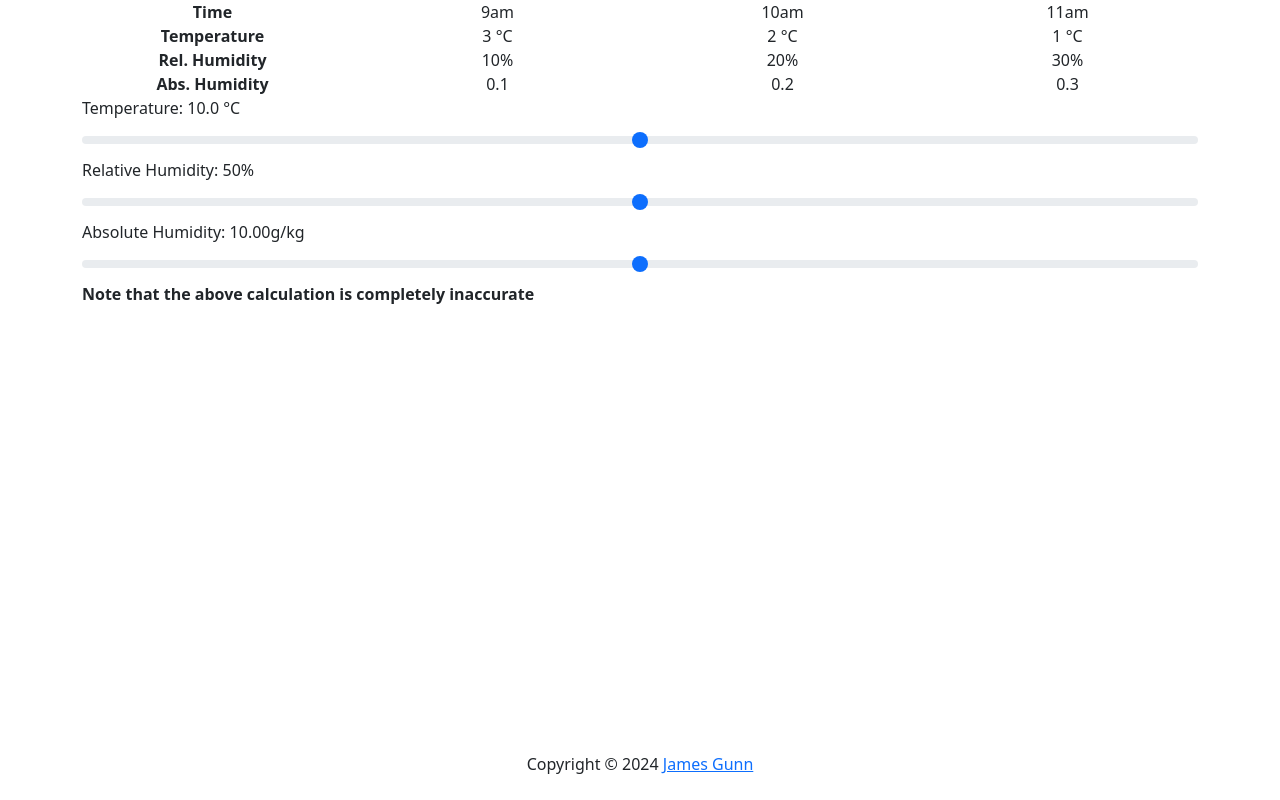
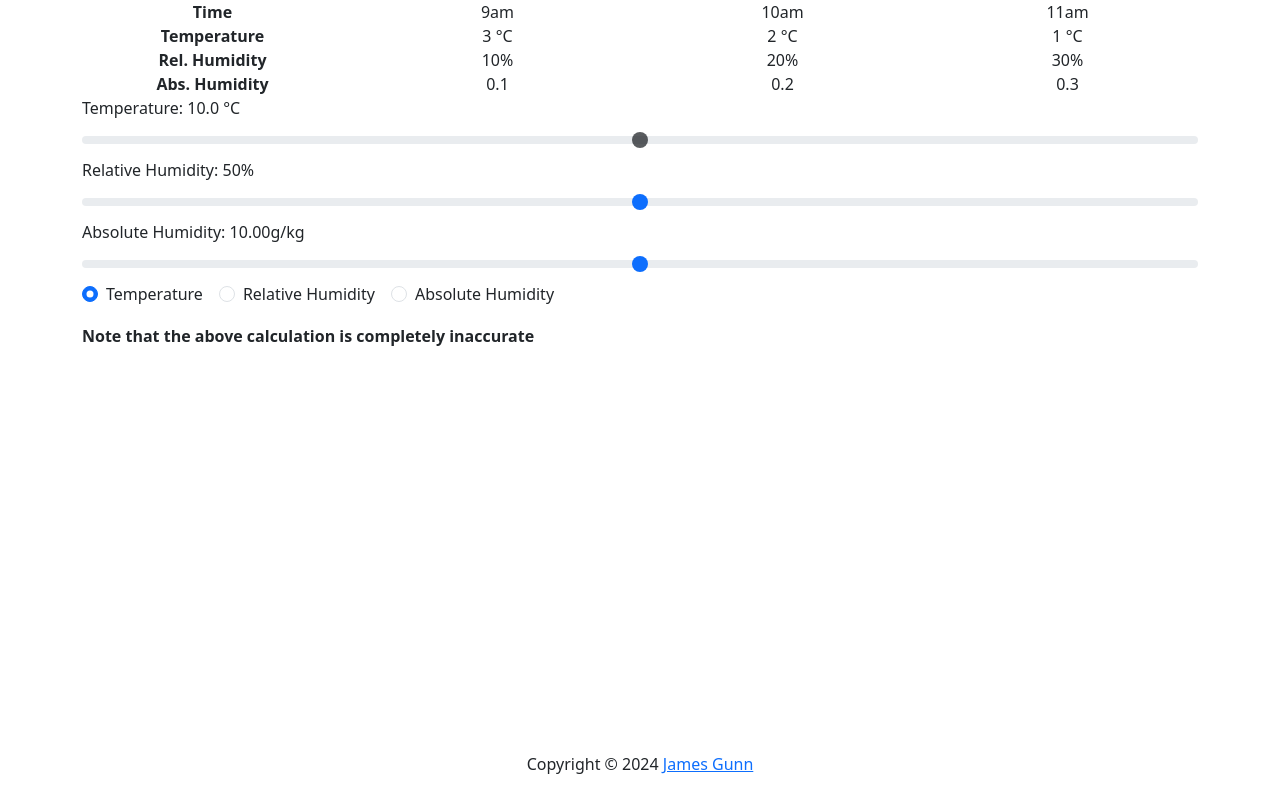
Before and after one commit to jag206/humidity, a React (Create React App) app: page / in a window 1280 px wide. Built offline with nearby package versions, Linux system fonts and the light colour scheme.

Commit message:
Add lock to humidity calculation

```diff
--- a/src/Widget.js
+++ b/src/Widget.js
@@ -3,6 +3,7 @@ import Container from 'react-bootstrap/Container';
 import Form from 'react-bootstrap/Form';
 
 const Widget = () => {
+    const [locked, setLocked] = useState("temp");
     const [temperature, setTemperature] = useState(10);
     const [relativeHumidity, setRelativeHumidity] = useState(50);
     const [absoluteHumidity, setAbsoluteHumidity] = useState(10);
@@ -36,6 +37,7 @@ const Widget = () => {
     <Container>
         <Form.Label>Temperature: {Number(temperature).toFixed(1)} °C</Form.Label>
         <Form.Range
+            {...{"disabled":locked==="temp"}}
             min="-10"
             max="30"
             step="0.5"
@@ -44,6 +46,7 @@ const Widget = () => {
         />
         <Form.Label>Relative Humidity: {Number(relativeHumidity).toFixed(0)}%</Form.Label>
         <Form.Range
+            {...{"disabled":locked==="rel_humid"}}
             min="0"
             max="100"
             step="5"
@@ -52,12 +55,43 @@ const Widget = () => {
         />
         <Form.Label>Absolute Humidity: {Number(absoluteHumidity).toFixed(2)}g/kg</Form.Label>
         <Form.Range
+            {...{"disabled":locked==="abs_humid"}}
             min="0"
             max="20"
             step="0.5"
             value={absoluteHumidity}
+
             onChange={updateAbsoluteHumidity}
         />
+        <div key="tmp" className="mb-3">
+          <Form.Check
+            inline
+            {...{"checked":locked==="temp"}}
+            label="Temperature"
+            name="lock"
+            type="radio"
+            id="lock-temp"
+            onChange={e => {setLocked("temp")}}
+          />
+          <Form.Check
+            inline
+            {...{"checked":locked==="rel_humid"}}
+            label="Relative Humidity"
+            name="lock"
+            type="radio"
+            id="lock-rel-humid"
+            onChange={e => {setLocked("rel_humid")}}
+          />
+          <Form.Check
+            inline
+            {...{"checked":locked==="abs_humid"}}
+            label="Absolute Humidity"
+            name="lock"
+            type="radio"
+            id="lock-abs-umid"
+            onChange={e => {setLocked("abs_humid")}}
+          />
+        </div>
         <p><strong>Note that the above calculation is completely inaccurate</strong></p>
     </Container>
     )
```
